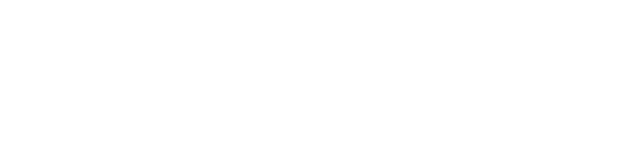
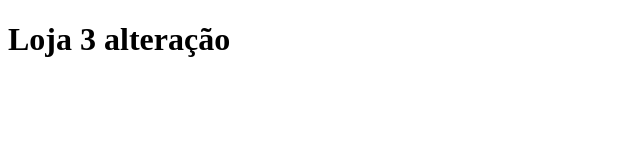
Before and after one commit to luiz15ba/lojavirtual, a plain HTML site: page index.html in a window 1280 px wide. Shown: the whole page, without its empty margins (0-640 px from the left). Drawn offline with Linux system fonts and the light colour scheme.

Commit message:
Editing index and creating script.js

```diff
--- a/index.html
+++ b/index.html
@@ -6,6 +6,6 @@
     <title>Aula Git</title>
 </head>
 <body>
-    <div class="container"></div>
+    <h1>Loja 3 alteração</h1>
 </body>
 </html>
--- /dev/null
+++ b/script.js
@@ -0,0 +1 @@
+console.log("Hello World")
```
